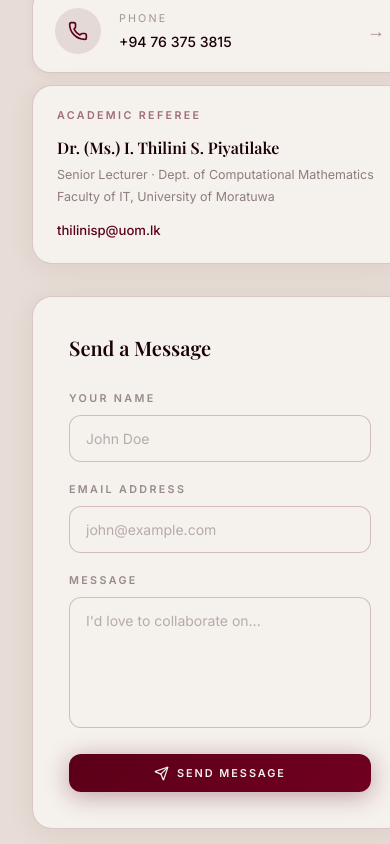
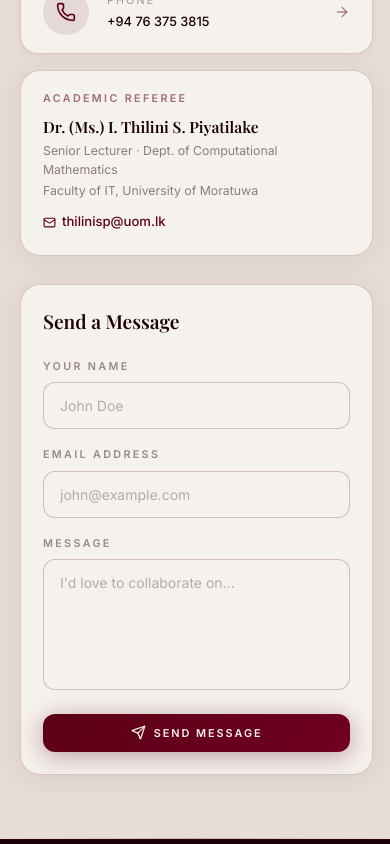
Before and after one commit to RPirapanchan/portfolio, a React (Vite) app: page / in a window 390 px wide. Shown: the part 7420-8264 px from the top of the page. Built offline with nearby package versions, Linux system fonts and the light colour scheme; a web font is replaced by a local one.

Commit message:
Contact: full mobile responsive + replace text arrows/ticks with Lucide icons

```diff
--- a/src/components/Contact.jsx
+++ b/src/components/Contact.jsx
@@ -1,6 +1,6 @@
 import React, { useState } from 'react';
 import { motion } from 'framer-motion';
-import { Mail, GitFork, Link2, Phone, Send } from 'lucide-react';
+import { Mail, GitFork, Link2, Phone, Send, ArrowRight, CheckCircle } from 'lucide-react';
 
 const contactLinks = [
   { icon: <Mail size={20} />, label: 'Email', value: 'pirapanchanraghavan@gmail.com', href: 'mailto:pirapanchanraghavan@gmail.com' },
@@ -26,74 +26,96 @@ export default function Contact() {
     <section id="contact" style={{ padding: '120px 0', position: 'relative', background: '#E7DDD6' }}>
       <hr className="section-divider-light" style={{ position: 'absolute', top: 0, left: 0, right: 0 }} />
 
-      <div style={{ maxWidth: 1100, margin: '0 auto', padding: '0 32px' }}>
+      <div style={{ maxWidth: 1100, margin: '0 auto', padding: '0 20px' }}>
         {/* Header */}
         <motion.div initial={{ opacity: 0, y: 30 }} whileInView={{ opacity: 1, y: 0 }} viewport={{ once: true }} transition={{ duration: 0.7 }}
-          style={{ textAlign: 'center', marginBottom: 72 }}>
+          style={{ textAlign: 'center', marginBottom: 56 }}>
           <span className="eyebrow-light" style={{ marginBottom: 12 }}>Let's connect</span>
           <h2 className="section-heading font-serif" style={{ color: '#1a0008' }}>
             Get in <em style={{ color: '#5B0017', fontStyle: 'italic' }}>Touch</em>
           </h2>
-          <p style={{ marginTop: 16, fontSize: '0.95rem', color: 'rgba(40,10,20,0.52)', maxWidth: 500, margin: '16px auto 0' }}>
+          <p style={{ marginTop: 14, fontSize: '0.93rem', color: 'rgba(40,10,20,0.52)', maxWidth: 480, margin: '14px auto 0' }}>
             Whether you want to collaborate on an AI project, discuss research, or just say hi — I'm always open to connecting.
           </p>
         </motion.div>
 
-        <div className="contact-grid" style={{ display: 'grid', gridTemplateColumns: '1fr 1fr', gap: 48, alignItems: 'start' }}>
-          {/* Links */}
+        {/* Grid: links left | form right */}
+        <div className="contact-grid" style={{ display: 'grid', gridTemplateColumns: '1fr 1fr', gap: 40, alignItems: 'start' }}>
+
+          {/* ── Left: Contact Links + Referee ── */}
           <div style={{ display: 'flex', flexDirection: 'column', gap: 12 }}>
             {contactLinks.map((link, i) => (
               <motion.a key={i} href={link.href} target="_blank" rel="noopener noreferrer"
-                initial={{ opacity: 0, x: -30 }} whileInView={{ opacity: 1, x: 0 }} viewport={{ once: true }} transition={{ duration: 0.55, delay: i * 0.1 }}
+                initial={{ opacity: 0, x: -30 }} whileInView={{ opacity: 1, x: 0 }} viewport={{ once: true }}
+                transition={{ duration: 0.55, delay: i * 0.1 }}
                 className="contact-row">
                 <div className="contact-icon-wrap">{link.icon}</div>
-                <div>
-                  <p style={{ fontSize: '0.67rem', letterSpacing: '0.2em', textTransform: 'uppercase', color: 'rgba(40,10,20,0.40)', marginBottom: 4 }}>{link.label}</p>
-                  <p style={{ fontSize: '0.88rem', fontWeight: 500, color: '#1a0008' }}>{link.value}</p>
+                <div style={{ minWidth: 0, flex: 1 }}>
+                  <p style={{ fontSize: '0.67rem', letterSpacing: '0.2em', textTransform: 'uppercase', color: 'rgba(40,10,20,0.40)', marginBottom: 3 }}>{link.label}</p>
+                  <p style={{ fontSize: '0.87rem', fontWeight: 500, color: '#1a0008', overflow: 'hidden', textOverflow: 'ellipsis', whiteSpace: 'nowrap' }}>{link.value}</p>
                 </div>
-                <span style={{ marginLeft: 'auto', color: 'rgba(91,0,23,0.45)', fontSize: '1.1rem' }}>→</span>
+                <ArrowRight size={16} style={{ color: 'rgba(91,0,23,0.45)', flexShrink: 0 }} />
               </motion.a>
             ))}
 
-            {/* Referee */}
-            <motion.div initial={{ opacity: 0, x: -30 }} whileInView={{ opacity: 1, x: 0 }} viewport={{ once: true }} transition={{ duration: 0.55, delay: 0.45 }}
-              className="card-light" style={{ padding: '22px 24px' }}>
-              <p style={{ fontSize: '0.67rem', letterSpacing: '0.22em', textTransform: 'uppercase', color: 'rgba(91,0,23,0.55)', marginBottom: 12, fontWeight: 600 }}>Academic Referee</p>
-              <p className="font-serif" style={{ fontWeight: 600, color: '#1a0008', marginBottom: 6, fontSize: '1rem' }}>Dr. (Ms.) I. Thilini S. Piyatilake</p>
-              <p style={{ fontSize: '0.78rem', color: 'rgba(40,10,20,0.50)', marginBottom: 3 }}>Senior Lecturer · Dept. of Computational Mathematics</p>
-              <p style={{ fontSize: '0.78rem', color: 'rgba(40,10,20,0.50)', marginBottom: 10 }}>Faculty of IT, University of Moratuwa</p>
-              <a href="mailto:thilinisp@uom.lk" style={{ fontSize: '0.82rem', color: '#5B0017', fontWeight: 500, textDecoration: 'none' }}>thilinisp@uom.lk</a>
+            {/* Referee card */}
+            <motion.div initial={{ opacity: 0, x: -30 }} whileInView={{ opacity: 1, x: 0 }} viewport={{ once: true }}
+              transition={{ duration: 0.55, delay: 0.45 }}
+              className="card-light" style={{ padding: '20px 22px', marginTop: 4 }}>
+              <p style={{ fontSize: '0.67rem', letterSpacing: '0.22em', textTransform: 'uppercase', color: 'rgba(91,0,23,0.55)', marginBottom: 10, fontWeight: 600 }}>Academic Referee</p>
+              <p className="font-serif" style={{ fontWeight: 600, color: '#1a0008', marginBottom: 5, fontSize: '0.97rem', lineHeight: 1.3 }}>Dr. (Ms.) I. Thilini S. Piyatilake</p>
+              <p style={{ fontSize: '0.77rem', color: 'rgba(40,10,20,0.50)', marginBottom: 3 }}>Senior Lecturer · Dept. of Computational Mathematics</p>
+              <p style={{ fontSize: '0.77rem', color: 'rgba(40,10,20,0.50)', marginBottom: 10 }}>Faculty of IT, University of Moratuwa</p>
+              <a href="mailto:thilinisp@uom.lk" style={{ fontSize: '0.82rem', color: '#5B0017', fontWeight: 500, textDecoration: 'none', display: 'inline-flex', alignItems: 'center', gap: 6 }}>
+                <Mail size={13} />thilinisp@uom.lk
+              </a>
             </motion.div>
           </div>
 
-          {/* Form */}
-          <motion.div initial={{ opacity: 0, x: 30 }} whileInView={{ opacity: 1, x: 0 }} viewport={{ once: true }} transition={{ duration: 0.7, delay: 0.2 }}
-            className="card-light" style={{ padding: 36 }}>
-            <h3 className="font-serif" style={{ fontSize: '1.25rem', fontWeight: 600, color: '#1a0008', marginBottom: 28 }}>Send a Message</h3>
+          {/* ── Right: Contact Form ── */}
+          <motion.div initial={{ opacity: 0, x: 30 }} whileInView={{ opacity: 1, x: 0 }} viewport={{ once: true }}
+            transition={{ duration: 0.7, delay: 0.2 }}
+            className="card-light" style={{ padding: 32 }}>
+            <h3 className="font-serif" style={{ fontSize: '1.2rem', fontWeight: 600, color: '#1a0008', marginBottom: 24 }}>Send a Message</h3>
 
-            <form onSubmit={handleSubmit} style={{ display: 'flex', flexDirection: 'column', gap: 20 }}>
+            <form onSubmit={handleSubmit} style={{ display: 'flex', flexDirection: 'column', gap: 18 }}>
               {[
                 { name: 'name', label: 'Your Name', type: 'text', placeholder: 'John Doe' },
                 { name: 'email', label: 'Email Address', type: 'email', placeholder: 'john@example.com' },
               ].map(f => (
                 <div key={f.name}>
-                  <label style={{ display: 'block', fontSize: '0.67rem', letterSpacing: '0.22em', textTransform: 'uppercase', color: 'rgba(40,10,20,0.45)', marginBottom: 8, fontWeight: 600 }}>{f.label}</label>
-                  <input type={f.type} name={f.name} value={form[f.name]} onChange={e => setForm({ ...form, [e.target.name]: e.target.value })} placeholder={f.placeholder} required className="form-input" />
+                  <label style={{ display: 'block', fontSize: '0.67rem', letterSpacing: '0.22em', textTransform: 'uppercase', color: 'rgba(40,10,20,0.45)', marginBottom: 7, fontWeight: 600 }}>{f.label}</label>
+                  <input
+                    type={f.type} name={f.name} value={form[f.name]}
+                    onChange={e => setForm({ ...form, [e.target.name]: e.target.value })}
+                    placeholder={f.placeholder} required className="form-input"
+                  />
                 </div>
               ))}
+
               <div>
-                <label style={{ display: 'block', fontSize: '0.67rem', letterSpacing: '0.22em', textTransform: 'uppercase', color: 'rgba(40,10,20,0.45)', marginBottom: 8, fontWeight: 600 }}>Message</label>
-                <textarea name="message" value={form.message} onChange={e => setForm({ ...form, message: e.target.value })} placeholder="I'd love to collaborate on..." required rows={5} className="form-input" style={{ resize: 'none' }} />
+                <label style={{ display: 'block', fontSize: '0.67rem', letterSpacing: '0.22em', textTransform: 'uppercase', color: 'rgba(40,10,20,0.45)', marginBottom: 7, fontWeight: 600 }}>Message</label>
+                <textarea
+                  name="message" value={form.message}
+                  onChange={e => setForm({ ...form, message: e.target.value })}
+                  placeholder="I'd love to collaborate on..."
+                  required rows={5} className="form-input" style={{ resize: 'none' }}
+                />
               </div>
 
               <motion.button type="submit" whileHover={{ scale: 1.02 }} whileTap={{ scale: 0.97 }} className="btn-dark"
-                style={{ background: sent ? 'rgba(0,130,60,0.85)' : 'linear-gradient(135deg, #5B0017, #700020)' }}>
-                {sent ? '✓ Message Sent!' : (<><Send size={15} /> Send Message</>)}
+                style={{ background: sent ? 'rgba(0,130,60,0.85)' : 'linear-gradient(135deg, #5B0017, #700020)', display: 'flex', alignItems: 'center', justifyContent: 'center', gap: 8 }}>
+                {sent
+                  ? <><CheckCircle size={15} /> Message Sent!</>
+                  : <><Send size={15} /> Send Message</>
+                }
               </motion.button>
             </form>
           </motion.div>
         </div>
       </div>
+
+      <hr className="section-divider-light" style={{ position: 'absolute', bottom: 0, left: 0, right: 0 }} />
     </section>
   );
 }
--- a/src/index.css
+++ b/src/index.css
@@ -256,7 +256,15 @@ body {
   .stats-grid { grid-template-columns: repeat(2, 1fr) !important; }
 
   /* Contact grid gap */
-  .contact-grid > div:last-child .card-light { padding: 24px !important; }
+  .contact-grid { gap: 28px !important; }
+  .contact-grid > div:last-child { padding: 22px !important; }
+
+  /* Contact row — allow email to wrap on narrow */
+  .contact-row { flex-wrap: nowrap; overflow: hidden; }
+  .contact-row p:last-child { font-size: 0.80rem !important; }
+
+  /* Section header margin-bottom */
+  .contact-grid ~ * { margin-bottom: 0; }
 }
 
 /* ══ Small Mobile ≤ 480px ════════════════════════ */
```
